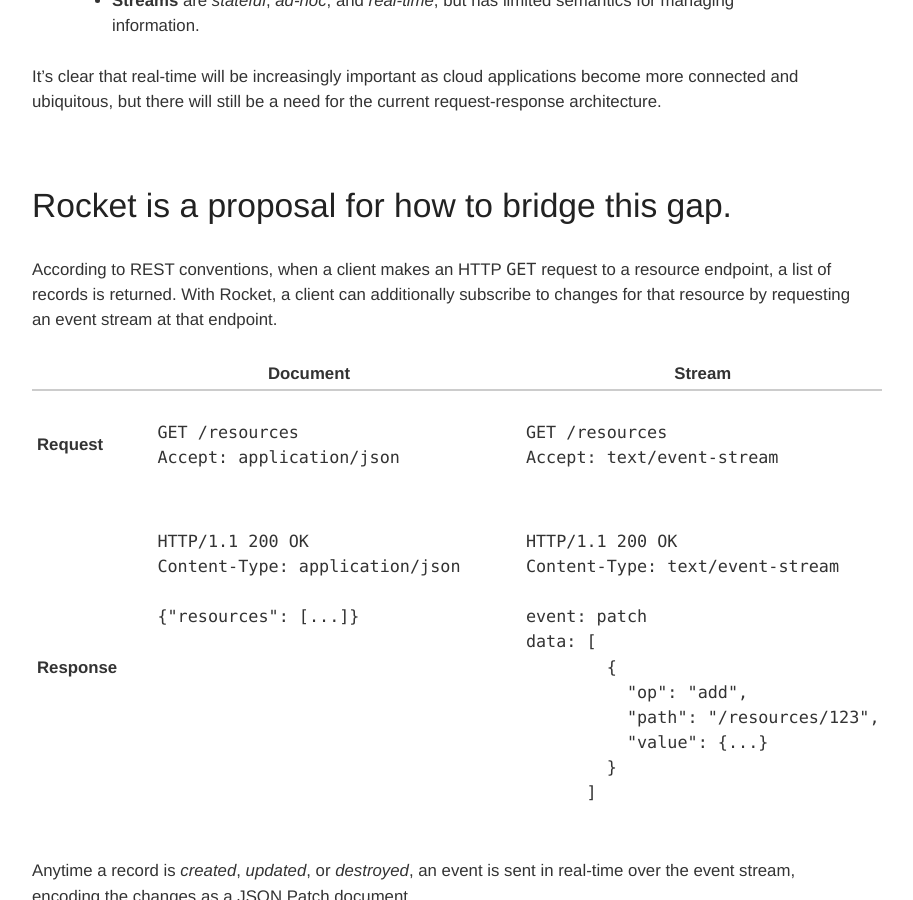
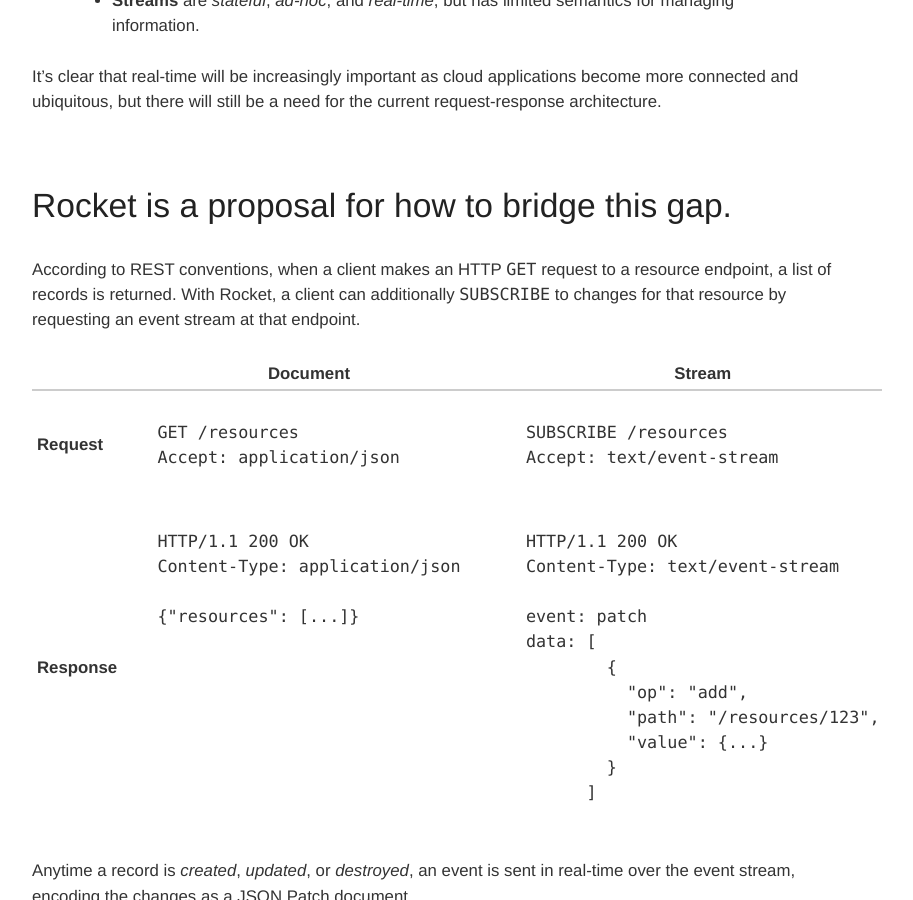
Before and after one commit to johann8384/rocket.github.io, a Jekyll site: the page built from index.md, in a window 1280 px wide and 900 px high, scrolled down 1208 px. Shown: the whole window, without its empty margins (193-1106 px from the left). Built offline with Jekyll 4.4.1, drawn with Linux system fonts in a browser that asks for light colours; comment, search, counter and statistics services are not loaded; some of the changed text lies outside the part shown.

Commit message:
Use SUBSCRIBE HTTP method

```diff
--- a/index.md
+++ b/index.md
@@ -18,7 +18,7 @@ It's clear that real-time will be increasingly important as cloud applications b
 
 ## Rocket is a proposal for how to bridge this gap.
 
-According to REST conventions, when a client makes an HTTP `GET` request to a resource endpoint, a list of records is returned. With Rocket, a client can additionally subscribe to changes for that resource by requesting an event stream at that endpoint.
+According to REST conventions, when a client makes an HTTP `GET` request to a resource endpoint, a list of records is returned. With Rocket, a client can additionally `SUBSCRIBE` to changes for that resource by requesting an event stream at that endpoint.
 
 <table id="document-versus-stream">
   <thead>
@@ -36,7 +36,7 @@ According to REST conventions, when a client makes an HTTP `GET` request to a re
 Accept: application/json
 </code></pre></td>
       <td>
-<pre><code>GET /resources
+<pre><code>SUBSCRIBE /resources
 Accept: text/event-stream
 </code></pre></td>
     </tr>
@@ -179,6 +179,7 @@ Want to get in on the ground floor of Rocket's ecosystem? Try your hand at imple
 >> _We've only scratched the surface of what's possible with real-time cloud applications._ What follows are some random thoughts surrounding this space.
 
 - Rocket could also be implemented using web sockets as its transport layer without any other changes.
+- The use of the non-standard `SUBSCRIBE` HTTP method is preferred in order to distinguish from potentially incompatible usage of event streams, though there is no reason why a `GET` would not also be appropriate.
 - It's yet unclear how a traditional MVC architecture should delegate responsibilities for  resource change notifications. Because controllers mediate persistent connections to clients, a strong argument can be made for delegating responsibilities for notification entirely to the controller.
 - That said, if JSON Patch were to be re-appropriated as a wire protocol for replication, changes could be streamed directly to clients from the database... which could be awesome.
 - A pedantic concern: should the event stream response `Content-Type` somehow encode that the `data` fields are encoded as JSON Patch documents?
```
